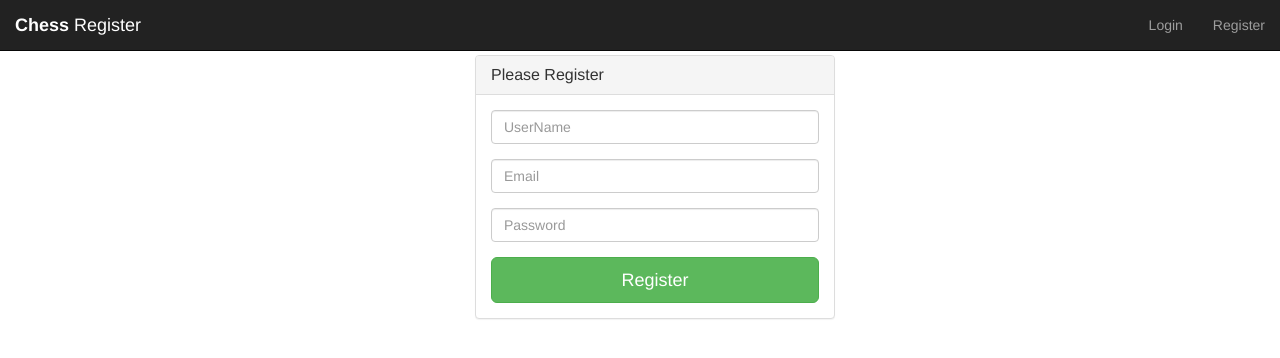
After one commit to rlichiere/django-chess, a Django app: page /register/ in a window 1280 px wide. The commit adds this page. Shown: the top 358 px of the page. Run offline with Django 3.2, Linux system fonts and the light colour scheme; parts of the project's set-up code (start-up, migrations or seed data) failed here and were passed over; some libraries are stand-ins or nearby versions.

Commit message:
# feature user profile  * reinitalizable color set

```diff
--- a/chess_engine/forms.py
+++ b/chess_engine/forms.py
@@ -10,7 +10,6 @@ class CreateChessGameForm(forms.Form):
         super(CreateChessGameForm, self).__init__(*args, **kwargs)
         self.fields['winning_games'].choices = [('1', '1'), ('2', '2'), ('3', '3')]
         self.fields['play_as'].choices = [('white', 'White'), ('black', 'Black'), ('do_not_play', 'Do not play')]
-        # self.fields['public'].choices = [True, False]
 
     name = forms.CharField(label='Game name', max_length=200,
                            validators=[RegexValidator(regex='^[a-zA-Z0-9_-]*$', message='Invalid Game Name')])
--- a/chess_engine/templates/chess_engine/base.html
+++ b/chess_engine/templates/chess_engine/base.html
@@ -70,6 +70,7 @@
                             <li><a href="{% url "logout" %}">Logout</a></li>
                         {% else %}
                             <li><a href="{% url "login" %}">Login</a></li>
+                            <li><a href="{% url "register" %}">Register</a></li>
                         {% endif %}
                     </ul>
                 </div>
@@ -85,10 +86,9 @@
 
     <script>
         $(document).ready(function() {
-           for (f in onDocumentReadyCallbacks) {
-               console.log("f:" + f);
-               onDocumentReadyCallbacks[f]();
-        }
+            for (f in onDocumentReadyCallbacks) {
+                onDocumentReadyCallbacks[f]();
+            }
         });
     </script>
 </body>
--- /dev/null
+++ b/chess_engine/templates/chess_engine/register.html
@@ -0,0 +1,43 @@
+{% extends 'chess_engine/base.html' %}
+
+{% load staticfiles %}
+{% load widget_tweaks %}
+
+{% block title %}Register{% endblock %}
+
+{% block body %}
+    <div class="container">
+        <div class="row">
+            <div class="col-md-4 col-md-offset-4">
+                <div class="login-panel panel panel-default">
+                    <div class="panel-heading">
+                        <h3 class="panel-title">Please Register</h3>
+                    </div>
+                    <div class="panel-body">
+                        <form role="form" method="post" action="{% url 'register' %}">
+                            {% csrf_token %}
+                            <fieldset>
+                                <div class="form-group">
+                                    {% render_field form.username class+="form-control" placeholder="UserName" %}
+                                </div>
+                                <div class="form-group">
+                                    {% render_field form.email class+="form-control" placeholder="Email" %}
+                                </div>
+                                <div class="form-group">
+                                    {% render_field form.password class+="form-control" placeholder="Password" %}
+                                </div>
+                                <button class="btn btn-lg btn-success btn-block" type="submit">Register</button>
+                            </fieldset>
+                            {% if form.errors %}
+                                <p style="color:red;">Username, password or email incorrect. Please try again.</p>
+                            {% endif %}
+                            {% if context.creation_error %}
+                                <p style="color:red;">Error : {{ context.creation_error }}</p>
+                            {% endif %}
+                        </form>
+                    </div>
+                </div>
+            </div>
+        </div>
+    </div>
+{% endblock %}
--- a/django_chess/forms.py
+++ b/django_chess/forms.py
@@ -1,8 +1,32 @@
 from django import forms
 from django.contrib.auth.forms import AuthenticationForm
-from django.forms.widgets import PasswordInput
+from django.contrib.auth.models import User
+from django.core.validators import RegexValidator
+from django.forms.widgets import PasswordInput, EmailInput
 
 
 class AuthForm(AuthenticationForm):
     username = forms.CharField()
     password = forms.CharField(widget=PasswordInput())
+
+
+class RegistrationForm(forms.Form):
+    username = forms.CharField(label='Player name', max_length=200,
+                               validators=[RegexValidator(regex='^[a-zA-Z0-9_-]*$', message='Invalid Username')])
+    email = forms.CharField(widget=EmailInput())
+    password = forms.CharField(widget=PasswordInput())
+
+    def __init__(self, *args, **kwargs):
+        super(RegistrationForm, self).__init__(*args, **kwargs)
+
+    def execute(self):
+        try:
+            username = self.cleaned_data['username']
+            email = self.cleaned_data['email']
+            password = self.cleaned_data['password']
+
+            user = User.objects.create_user(username, email, password)
+            user.save()
+        except Exception as e:
+            return False, 'User creation error : %s' % e.message
+        return True, 'User created'
--- a/django_chess/urls.py
+++ b/django_chess/urls.py
@@ -20,12 +20,14 @@ from django.contrib.auth import views
 from django.conf.urls.static import static
 from forms import AuthForm
 from chess_engine.views import ProfileView, ProfileUpdateKeyView
+from views import RegisterView
 
 urlpatterns = [
     url(r'^admin/', admin.site.urls),
     url(r'', include('chess_engine.urls')),
     url(r'^login/$', views.login, {'template_name': 'chess_engine/login.html', 'authentication_form': AuthForm},
         name="login"),
+    url(r'^register/$', RegisterView.as_view(), name="register"),
     url(r'^profile/(?P<pk>[0-9]+)$', ProfileView.as_view(), name='profile'),
     url(r'^profile/(?P<pk>[0-9]+)/(?P<game_type>[a-z]+)/(?P<key>[a-zA-Z0-9_]+)/(?P<value>[a-zA-Z0-9_ -]+)$',
         ProfileUpdateKeyView.as_view(), name='profile-update-key'),
--- /dev/null
+++ b/django_chess/views.py
@@ -0,0 +1,48 @@
+from django.contrib.auth.mixins import LoginRequiredMixin
+from django.contrib.auth.models import User
+from django.core.urlresolvers import reverse
+from django.http import HttpResponse, HttpResponseRedirect
+from django.template import loader
+from django.views.generic import TemplateView
+from forms import RegistrationForm
+
+
+class RegisterView(TemplateView):
+    template_name = 'chess_engine/register.html'
+    registration_form = RegistrationForm
+
+    def get_context_data(self, *args, **kwargs):
+        context = super(RegisterView, self).get_context_data(**kwargs)
+        return {'context': context}
+
+    def get(self, request, *args, **kwargs):
+        context = self.get_context_data(**kwargs)
+        context['form'] = self.registration_form
+        context['request'] = request
+
+        if 'creation_error' in kwargs:
+            context['creation_error'] = kwargs['creation_error']
+
+        template = loader.get_template(self.template_name)
+        content = template.render(context, request=request)
+        return HttpResponse(content)
+
+    def post(self, request, *args, **kwargs):
+        form = self.registration_form(request.POST)
+        if form.is_valid():
+
+            if User.objects.filter(username=request.POST['username']).count() != 0:
+                kwargs['creation_error'] = 'Username already exists.'
+                return self.get(request, *args, **kwargs)
+            if User.objects.filter(email=request.POST['email']).count() != 0:
+                kwargs['creation_error'] = 'Email already used.'
+                return self.get(request, *args, **kwargs)
+
+            success, details = form.execute()
+            if not success:
+                kwargs['creation_error'] = details
+                return self.get(request, *args, **kwargs)
+            return HttpResponseRedirect(reverse('login'))
+
+        kwargs['creation_error'] = form.errors
+        return self.get(request, *args, **kwargs)
```
Also changed, not shown: README.md.
